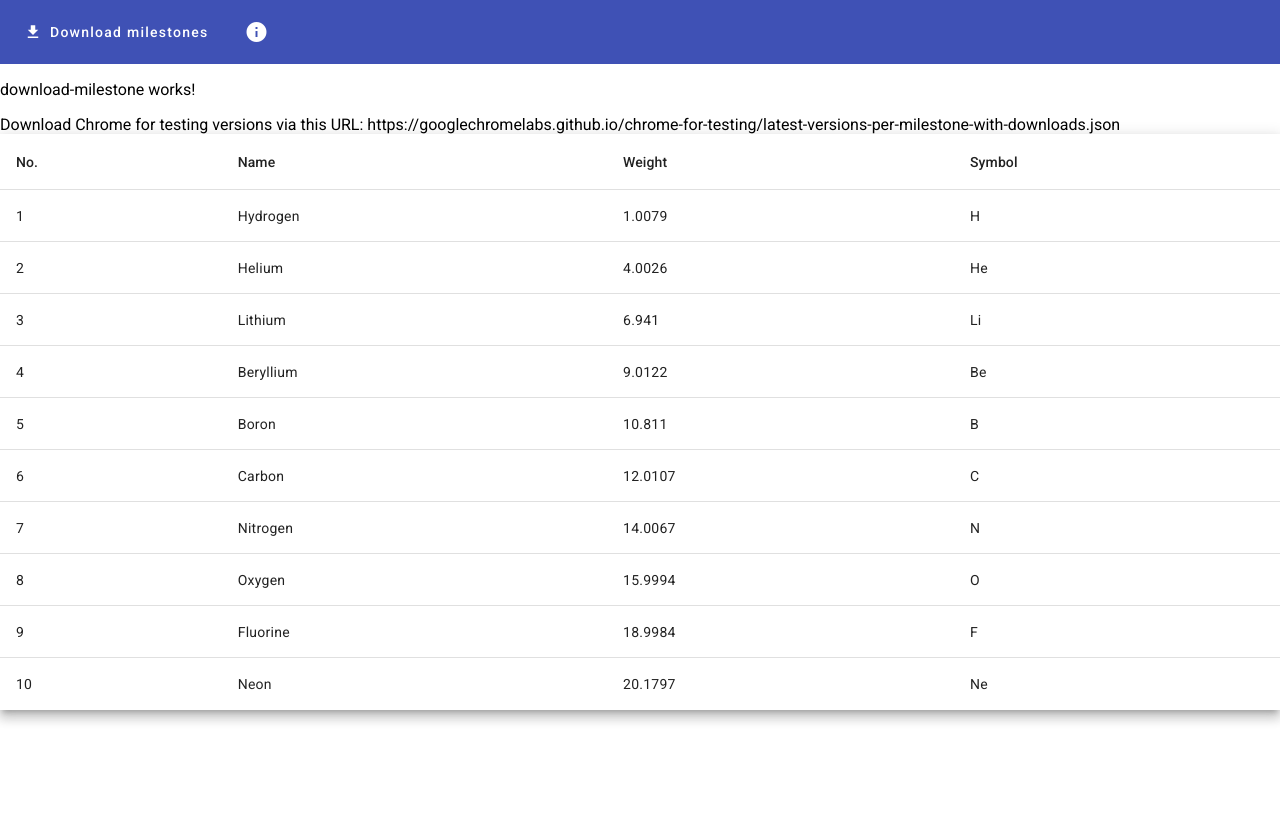
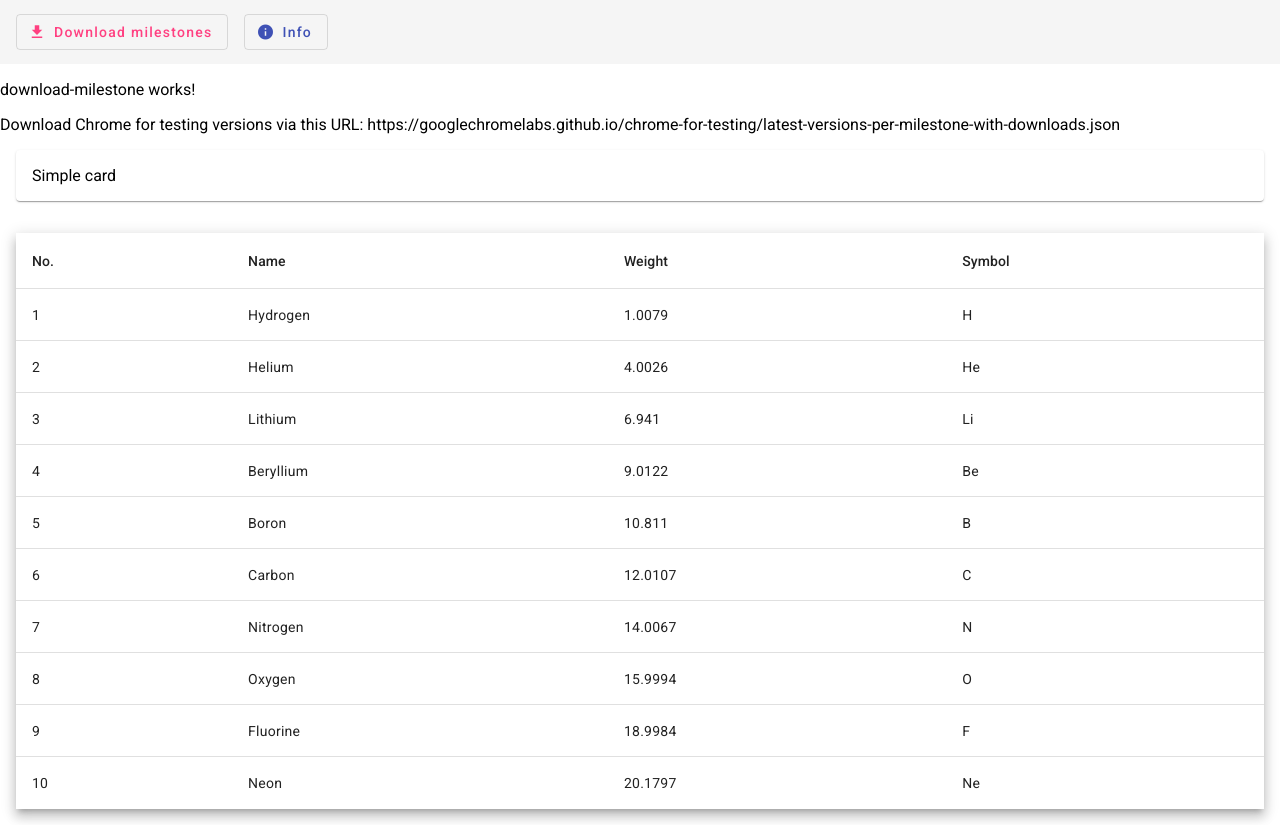
Before and after one commit to telekom-mms/chrome4testing-download, an Angular app: page /milestone in a window 1280 px wide. Before the commit the page ends 800 px from the top, so only its background shows below. Built offline with nearby package versions, Linux system fonts and the light colour scheme.

Commit message:
Updated components

```diff
--- a/src/app/app.component.html
+++ b/src/app/app.component.html
@@ -1,7 +1,7 @@
-<mat-toolbar color="primary">
+<mat-toolbar>
 <!--  <mat-icon aria-hidden="false" aria-label="Download Chrome 4 Testing" fontIcon="download"></mat-icon>-->
-  <button mat-button routerLink="/milestone" routerLinkActive="active-tab" ariaCurrentWhenActive="page"><mat-icon>download</mat-icon>Download milestones</button>
-  <button class="ml-1" mat-icon-button routerLink="/about" routerLinkActive="active-tab" ariaCurrentWhenActive="page"><mat-icon>info</mat-icon></button>
+  <button mat-stroked-button color="primary" routerLink="/milestone" routerLinkActive="mat-accent" ariaCurrentWhenActive="page"><mat-icon>download</mat-icon>Download milestones</button>
+  <button class="ml-1" mat-stroked-button color="primary" routerLink="/about" routerLinkActive="mat-accent" ariaCurrentWhenActive="page"><mat-icon>info</mat-icon>Info</button>
 </mat-toolbar>
 
 <router-outlet></router-outlet>
--- a/src/app/app.component.ts
+++ b/src/app/app.component.ts
@@ -5,11 +5,12 @@ import {MatToolbarModule} from "@angular/material/toolbar";
 import {MatButtonModule} from "@angular/material/button";
 import {MatIconModule} from "@angular/material/icon";
 import {MatTableModule} from "@angular/material/table";
+import {MatCardModule} from "@angular/material/card";
 
 @Component({
   selector: 'app-root',
   standalone: true,
-  imports: [CommonModule, RouterOutlet, RouterLink, RouterLinkActive, MatToolbarModule, MatButtonModule, MatIconModule, MatTableModule],
+  imports: [CommonModule, RouterOutlet, RouterLink, RouterLinkActive, MatToolbarModule, MatButtonModule, MatIconModule, MatTableModule, MatCardModule],
   templateUrl: './app.component.html',
   styleUrl: './app.component.scss'
 })
--- a/src/app/download-milestone/download-milestone.component.html
+++ b/src/app/download-milestone/download-milestone.component.html
@@ -2,7 +2,13 @@
 
 <div>Download Chrome for testing versions via this URL: https://googlechromelabs.github.io/chrome-for-testing/latest-versions-per-milestone-with-downloads.json
 </div>
+<p>
+  <mat-card class="mr-1 ml-1">
+    <mat-card-content>Simple card</mat-card-content>
+  </mat-card>
+</p>
 
+<section class="padding-1">
   <table mat-table [dataSource]="dataSource" class="mat-elevation-z8">
 
     <!--- Note that these columns can be defined in any order.
@@ -10,28 +16,30 @@
 
     <!-- Position Column -->
     <ng-container matColumnDef="position">
-    <th mat-header-cell *matHeaderCellDef> No. </th>
-    <td mat-cell *matCellDef="let element"> {{element.position}} </td>
+      <th mat-header-cell *matHeaderCellDef> No.</th>
+      <td mat-cell *matCellDef="let element"> {{ element.position }}</td>
     </ng-container>
 
     <!-- Name Column -->
     <ng-container matColumnDef="name">
-    <th mat-header-cell *matHeaderCellDef> Name </th>
-    <td mat-cell *matCellDef="let element"> {{element.name}} </td>
+      <th mat-header-cell *matHeaderCellDef> Name</th>
+      <td mat-cell *matCellDef="let element"> {{ element.name }}</td>
     </ng-container>
 
     <!-- Weight Column -->
     <ng-container matColumnDef="weight">
-    <th mat-header-cell *matHeaderCellDef> Weight </th>
-    <td mat-cell *matCellDef="let element"> {{element.weight}} </td>
+      <th mat-header-cell *matHeaderCellDef> Weight</th>
+      <td mat-cell *matCellDef="let element"> {{ element.weight }}</td>
     </ng-container>
 
     <!-- Symbol Column -->
     <ng-container matColumnDef="symbol">
-    <th mat-header-cell *matHeaderCellDef> Symbol </th>
-    <td mat-cell *matCellDef="let element"> {{element.symbol}} </td>
+      <th mat-header-cell *matHeaderCellDef> Symbol</th>
+      <td mat-cell *matCellDef="let element"> {{ element.symbol }}</td>
     </ng-container>
 
     <tr mat-header-row *matHeaderRowDef="displayedColumns"></tr>
     <tr mat-row *matRowDef="let row; columns: displayedColumns;"></tr>
   </table>
+
+</section>
--- a/src/app/download-milestone/download-milestone.component.ts
+++ b/src/app/download-milestone/download-milestone.component.ts
@@ -1,11 +1,13 @@
 import { Component } from '@angular/core';
 import {MatTableModule} from "@angular/material/table";
+import {MatCardModule} from "@angular/material/card";
 
 @Component({
   selector: 'app-download-milestone',
   standalone: true,
   imports: [
-    MatTableModule
+    MatTableModule,
+    MatCardModule
   ],
   templateUrl: './download-milestone.component.html',
   styleUrl: './download-milestone.component.scss'
--- a/src/styles.scss
+++ b/src/styles.scss
@@ -15,3 +15,11 @@ body {
 .ml-1 {
   margin-left: 1rem;
 }
+
+.mr-1 {
+  margin-right: 1rem;
+}
+
+.padding-1 {
+  padding: 1rem;
+}
```
Lines whose indentation alone changed are shown as unchanged.
